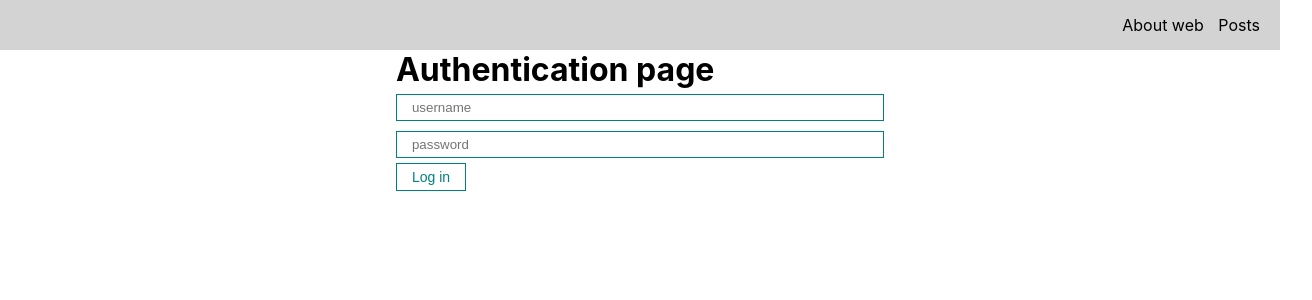
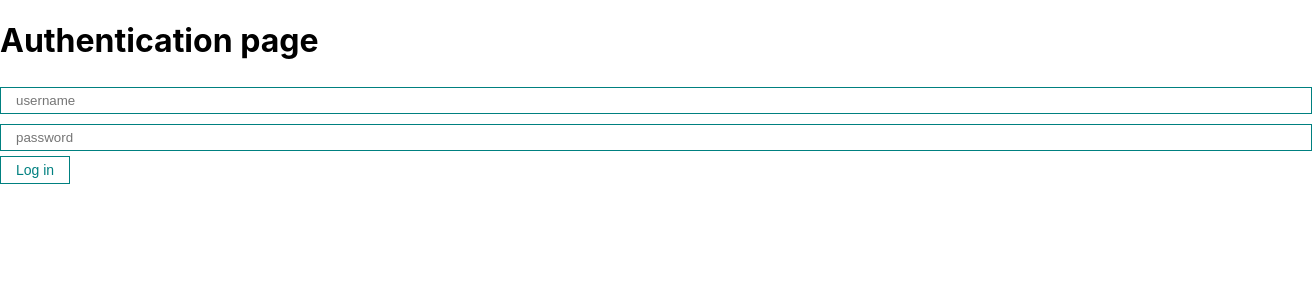
Before and after one commit to Masyak95/post_app, a React (Create React App) app: page /login in a window 1280 px wide. Shown: the top 300 px of the page, 1312 px wide, since content can reach past the window. Built offline with nearby package versions, Linux system fonts and the light colour scheme; the HTML template or start-up script is replaced by a standard one.

Commit message:
code refactoring

```diff
--- a/src/App.js
+++ b/src/App.js
@@ -1,14 +1,28 @@
-import {BrowserRouter} from "react-router-dom";
-import "./styles/App.css";
+
+import React, { useEffect, useState } from 'react';
+import { BrowserRouter} from 'react-router-dom';
+import { AuthContext } from './context';
 import Navbar from "./components/UI/navbar/Navbar";
 import AppRouter from "./components/AppRouter/AppRouter";
 
 function App() {
+    const [isAuth, setIsAuth] = useState(false);
+    const [isLoading, setLoading] = useState(true);
+
+    useEffect(() => {
+        if (localStorage.getItem('auth')) {
+            setIsAuth(true);
+        }
+        setLoading(false);
+    }, []);
+
     return (
-        <BrowserRouter>
-            <Navbar/>
-            <AppRouter/>
-        </BrowserRouter>
+        <AuthContext.Provider value={{ isAuth, setIsAuth }}>
+            <BrowserRouter>
+                {isAuth && <Navbar />}
+                <AppRouter/>
+            </BrowserRouter>
+        </AuthContext.Provider>
     );
 }
 
--- a/src/components/AppRouter/AppRouter.jsx
+++ b/src/components/AppRouter/AppRouter.jsx
@@ -1,14 +1,21 @@
-import React from 'react';
+import React, {useContext} from 'react';
 import { Route, Routes } from 'react-router-dom';
 import { publicRoutes, privateRoutes } from "../../router";
+import Loader from "../UI/loader/Loader";
+import {AuthContext} from "../../context";
 
 const AppRouter = () => {
 
-    const isAuth = false;
+    const {isAuth, isLoading} = useContext(AuthContext);
+
+    if (isLoading) {
+        return <Loader/>
+    }
 
     return (
         isAuth
-            ?<Routes>
+            ?
+            <Routes>
                 {privateRoutes.map((route) => (
                     <Route
                         key={route.path}
@@ -17,7 +24,8 @@ const AppRouter = () => {
                     />
                 ))}
             </Routes>
-            :<Routes>
+            :
+            <Routes>
                 {publicRoutes.map((route) => (
                     <Route
                         key={route.path}
--- a/src/components/UI/navbar/Navbar.jsx
+++ b/src/components/UI/navbar/Navbar.jsx
@@ -1,12 +1,25 @@
-import React from 'react';
-import s from "./Navbar.module.css"
+import React, { useContext } from 'react';
+import s from './Navbar.module.css';
+import MyButton from '../button/MyButton';
+import { Link, useNavigate } from 'react-router-dom';
+import { AuthContext } from '../../../context';
 
 const Navbar = () => {
+    const { isAuth, setIsAuth } = useContext(AuthContext);
+    const navigate = useNavigate();
+
+    const logout = () => {
+        setIsAuth(false);
+        localStorage.removeItem('auth');
+        navigate('/login');
+    };
+
     return (
         <div className={s.navbar}>
+            <MyButton onClick={logout}>Log out</MyButton>
             <div className={s.link}>
-                <a href="/about"> About web</a>
-                <a href="/posts"> Posts</a>
+                <Link to="/about">About</Link>
+                <Link to="/posts">Posts</Link>
             </div>
         </div>
     );
--- /dev/null
+++ b/src/context/index.js
@@ -0,0 +1,3 @@
+import {createContext} from 'react'
+
+export const AuthContext = createContext(null);
--- a/src/pages/Login.jsx
+++ b/src/pages/Login.jsx
@@ -1,14 +1,30 @@
-import React from 'react';
+import React, {useContext} from 'react';
 import MyInput from "../components/UI/input/MyInput";
 import MyButton from "../components/UI/button/MyButton";
+import {AuthContext} from "../context";
+import {useNavigate} from "react-router-dom";
 
 const Login = () => {
+    const { isAuth, setIsAuth } = useContext(AuthContext);
+    const navigate = useNavigate();
+
+    const login = (event) => {
+        event.preventDefault();
+        setIsAuth(true);
+        localStorage.setItem('auth', 'true');
+        navigate('/posts', { replace: true });
+    };
+
+    if (isAuth) {
+        navigate('/posts', { replace: true });
+    }
+
     return (
         <div>
             <h1>Authentication page</h1>
-            <form>
-                <MyInput type="text" placeholder={"username"}/>
-                <MyInput type="password" placeholder={"password"}/>
+            <form onSubmit={login}>
+                <MyInput type="text" placeholder="username"/>
+                <MyInput type="password" placeholder="password"/>
                 <MyButton>Log in</MyButton>
             </form>
         </div>
--- a/src/pages/Posts.jsx
+++ b/src/pages/Posts.jsx
@@ -1,4 +1,3 @@
-
 import {useEffect, useState} from "react";
 import {usePosts} from "../hooks/usePosts";
 import {useFetching} from "../hooks/useFetching";
@@ -11,6 +10,7 @@ import PostFilter from "../components/PostFilter/PostFilter";
 import Loader from "../components/UI/loader/Loader";
 import PostList from "../components/PostList/PostList";
 import Pagination from "../components/UI/pagination/Pagination";
+import {Outlet} from "react-router-dom";
 
 
 
@@ -73,6 +73,7 @@ function Posts() {
                 changePage={changePage}
                 totalPages={totalPages}
             />
+        <Outlet/>
         </div>
     );
 }
--- a/src/pages/PostsIdPage.jsx
+++ b/src/pages/PostsIdPage.jsx
@@ -34,7 +34,7 @@ const PostsIdPage = () => {
             {isComLoading
                 ? <Loader/>
                 : <div>{comments.map(comm =>
-                    <div style={{marginTop: 15}}>
+                    <div key={comm.id} style={{marginTop: 15}}>
                         <h5>{comm.email}</h5>
                         <div>{comm.body}</div>
                     </div>
--- a/src/router/index.js
+++ b/src/router/index.js
@@ -13,4 +13,5 @@ export const privateRoutes = [
 
 export const publicRoutes = [
     {path: '/login', component: Login, exact: true},
+    {path: '/', component: Login, exact: true},
 ]
```
